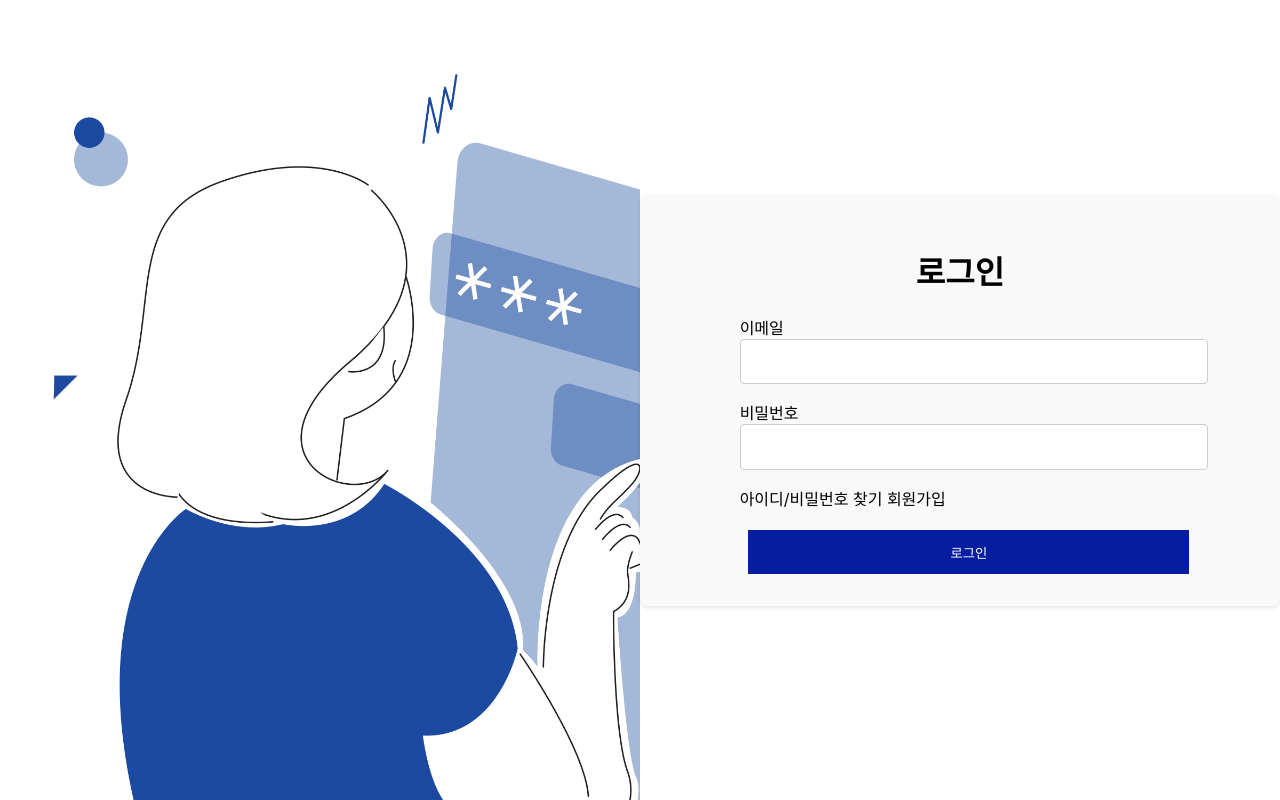
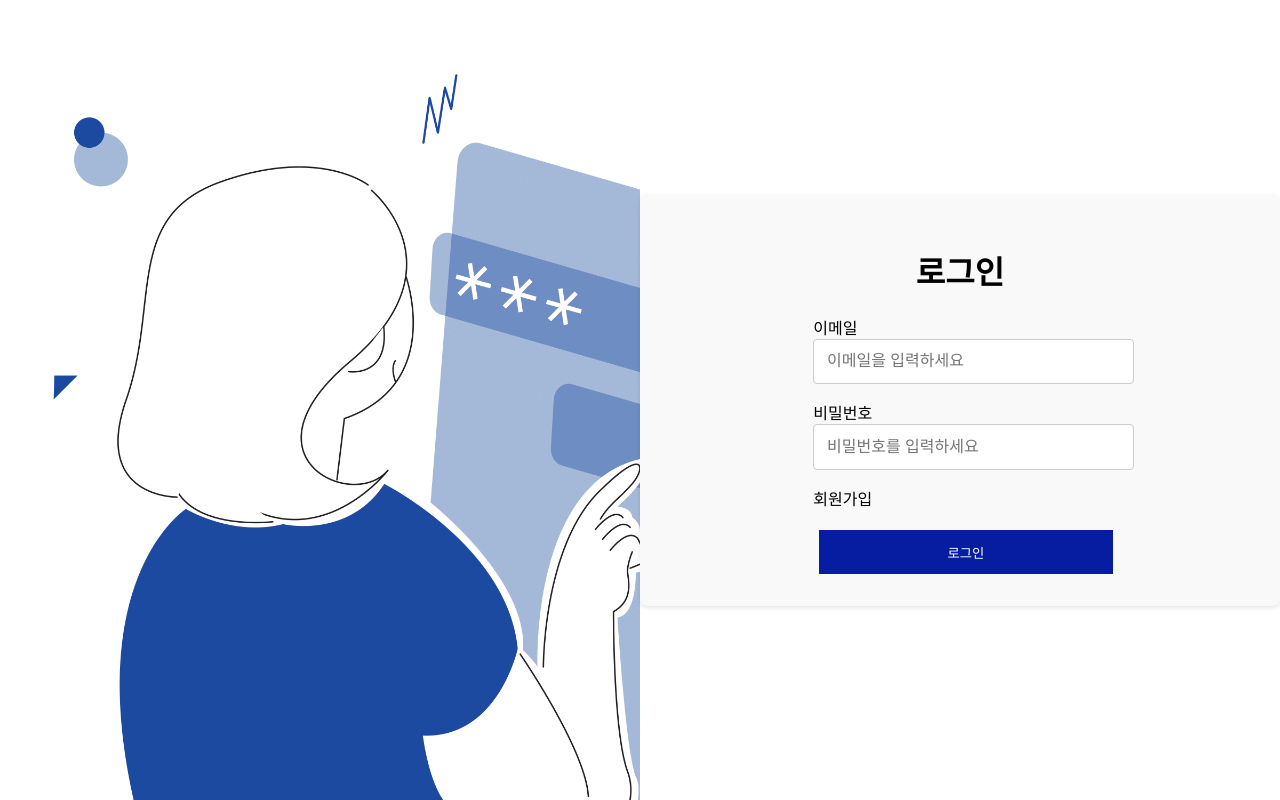
Before and after one commit to eunjin2118/blutes, a React (Create React App) app: page / in a window 1280 px wide. Built offline with nearby package versions, Linux system fonts and the light colour scheme.

Commit message:
FIX: 로그인 페이지 수정

```diff
--- a/src/pages/login.jsx
+++ b/src/pages/login.jsx
@@ -133,6 +133,7 @@ const Login = () => {
               id="email"
               name="email"
               onChange={handleInput}
+              placeholder="이메일을 입력하세요"
               required
             />
             <Label htmlFor="password" className="label2">비밀번호</Label><br />
@@ -141,9 +142,9 @@ const Login = () => {
               id="password"
               name="password"
               onChange={handleInput}
+              placeholder="비밀번호를 입력하세요"
               required
             />
-            <Label className="label3">아이디/비밀번호 찾기 </Label>
             <Label className="label4" onClick={navigateToSignup}>회원가입</Label><br />
             <LoginButton type="submit">로그인</LoginButton>
           </form>
```
